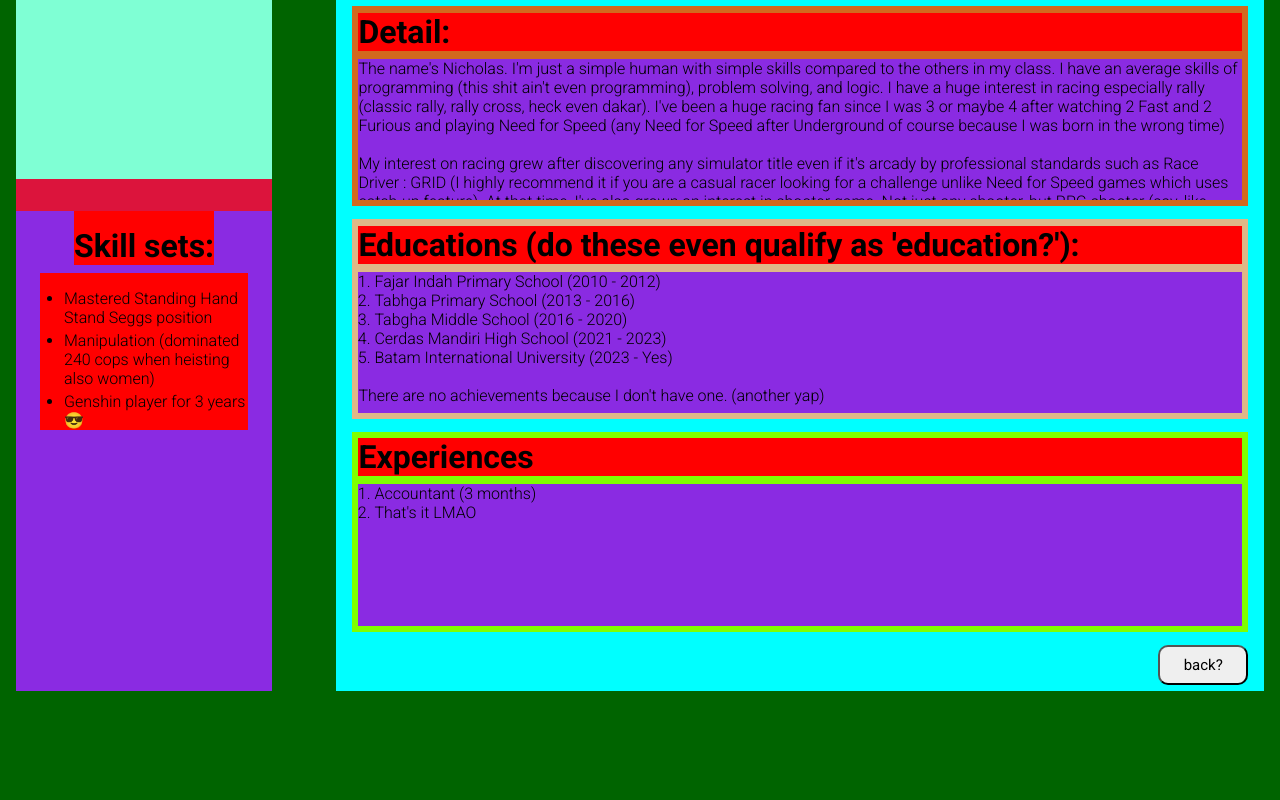
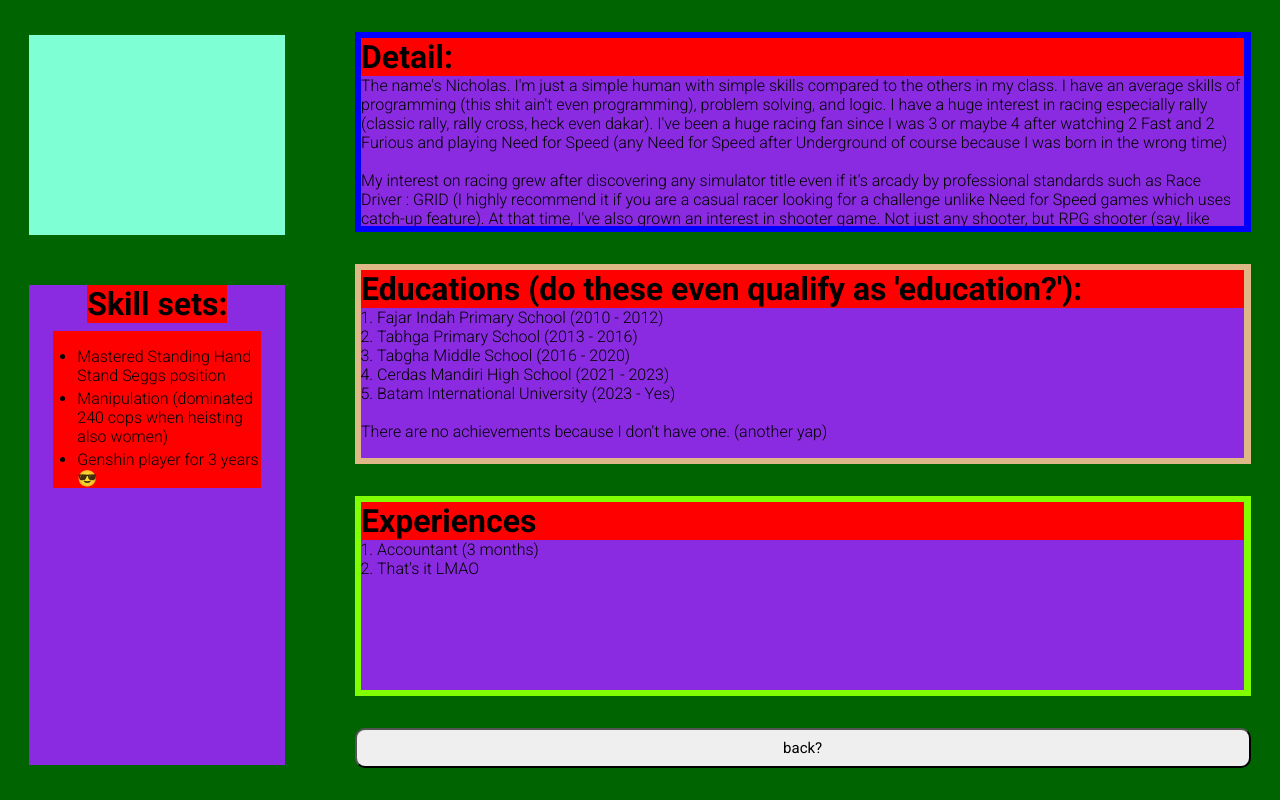
Before and after one commit to GroupBAudi/uib_cv_web, a plain HTML site: page about/about.html in a window 1280 px wide. Drawn offline with Linux system fonts and the light colour scheme.

Commit message:
Aligns whole page to the center

```diff
--- a/about/about.css
+++ b/about/about.css
@@ -32,14 +32,17 @@ body {
     gap: 3rem;
     justify-content: space-evenly;
     background-color: darkgreen;
+    height: 100vh;
+    align-items: center;
+    padding: 0.5rem;
 }
 
 .left {
     display: flex;
     flex-flow: column nowrap;
-    background-color: crimson;
-    justify-content: space-around;
-    gap: 2rem;
+    justify-content: space-evenly;
+    height: 100vh;
+    gap: 1rem;
 }
 
 .left > div {
@@ -49,31 +52,16 @@ body {
 .right {
     display: flex;
     flex-flow: column nowrap;
-    background-color: aqua;
-    justify-content: space-around;
-    padding: 0 1rem;
-    align-content: center;
+    justify-content: space-evenly;
+    height: 100vh;
 }
 
-
-
-.img-placeholder {
-    background-color: aquamarine;
-    height: 14vw;
-}
-
-.skill-set {
-    background-color: blueviolet;
-    height: 60vh;
+.right > div  {
+    width: 70vw;
+    height: 25vh;
+    padding: 0.4rem;
     display: flex;
-    align-items: center;
-    flex-flow: column wrap;
-    padding: var(--section-padding);
-    gap: 0.5rem;
-}
-
-.left .header {
-    padding-top: 1rem;
+    flex-flow: column nowrap;
 }
 
 .left .list {
@@ -91,6 +79,22 @@ body {
     padding-left: 1rem;
 }
 
+.img-placeholder {
+    background-color: aquamarine;
+    height: 25vh;
+}
+
+.skill-set {
+    background-color: blueviolet;
+    height: 60vh;
+    display: flex;
+    align-items: center;
+    flex-flow: column wrap;
+    padding: var(--section-padding);
+    gap: 0.5rem;
+}
+
+
 .header {
     font-weight: bolder;
     font-size: 2em;
@@ -101,15 +105,6 @@ body {
     font-weight: 300;
 }
 
-.right > div  {
-    width: 70vw;
-    height: 25vh;
-    padding: 0.4rem;
-    display: flex;
-    flex-flow: column nowrap;
-    gap: 0.5rem;
-}
-
 .scroll {
     height: 30vh;
     background-color: blueviolet;
@@ -118,8 +113,8 @@ body {
 }
 
 .profile-section {
-    background-color: chocolate;
-    padding: var(--section-padding)
+    padding: var(--section-padding);
+    background-color: blue
 }
 
 .educations-section {
@@ -133,10 +128,8 @@ body {
 }
 
 .return-button {
-    width: 7vw;
     height: 5vh;
     border-radius: 10px;
     font-size: 15px;
     font-weight: normal;
-    align-self: flex-end;
 }
--- a/about/about.html
+++ b/about/about.html
@@ -11,11 +11,13 @@
         <div class="img-placeholder"></div> <!-- replace with my fucking image later -->
         <div class="skill-set">
         <p class="header">Skill sets:</p>
+            <div class="scroll">
                 <ul class="list">
                     <li class="text-light">Mastered Standing Hand Stand Seggs position</li>
                     <li class="text-light">Manipulation (dominated 240 cops when heisting also women)</li>
                     <li class="text-light">Genshin player for 3 years 😎</li>
                 </ul>
+            </div>
         </div>
     </aside>
     <aside class="right">
```
Lines whose indentation alone changed are shown as unchanged.
